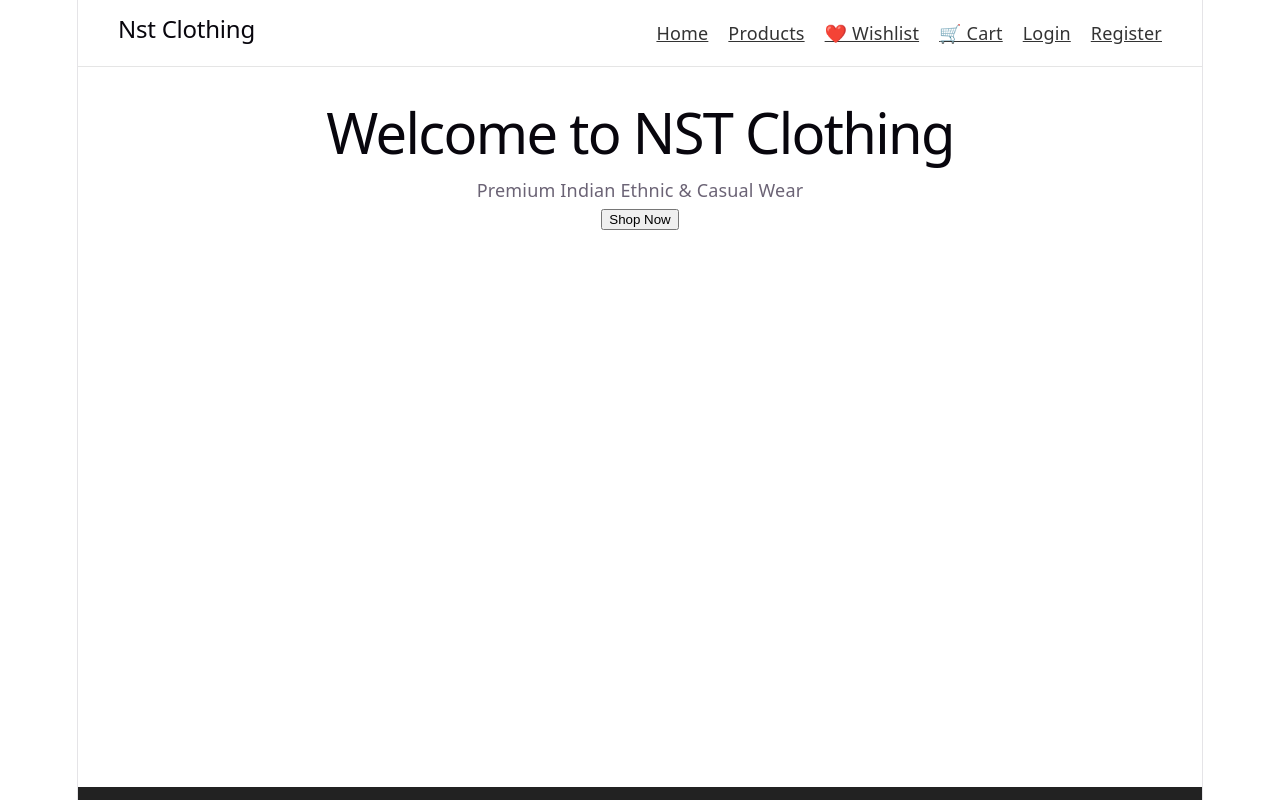
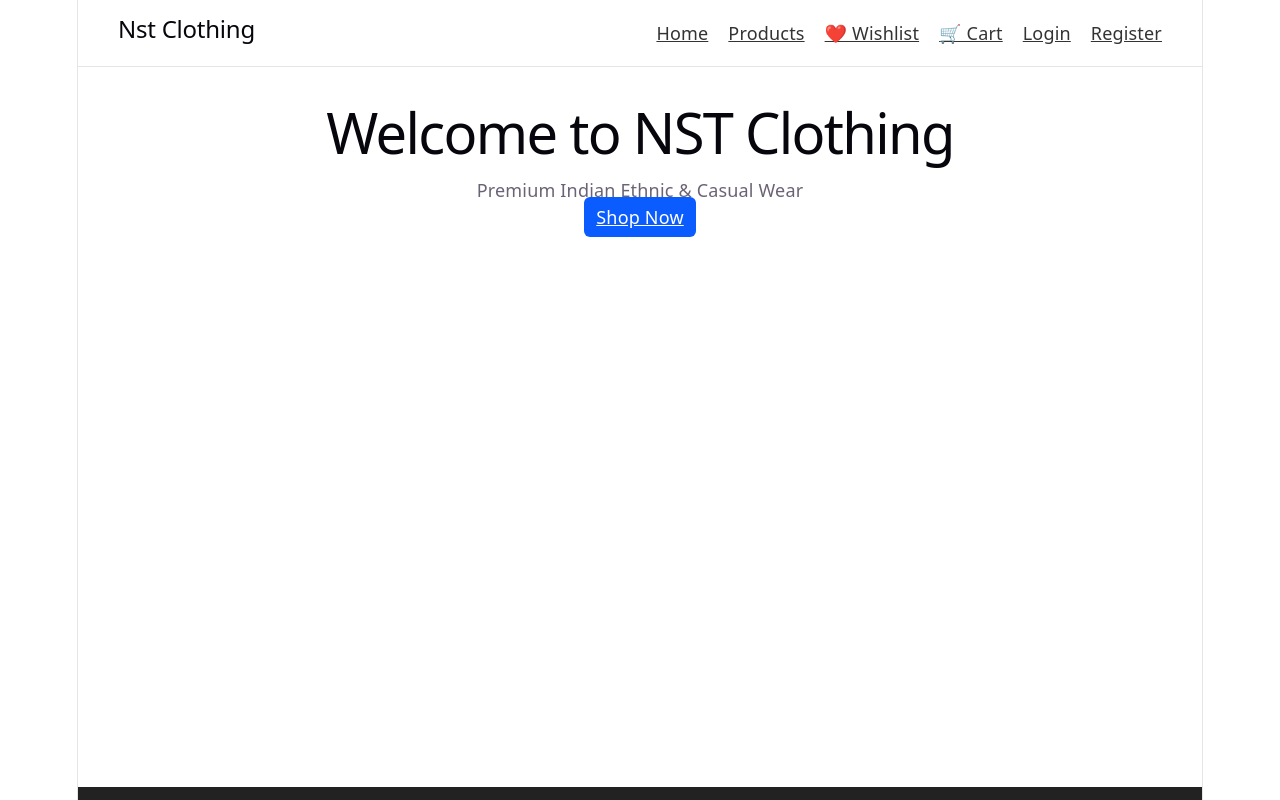
Before and after one commit to bhavikamange03/nst, a React (Vite) app in the folder nst-frontend/: page / in a window 1280 px wide. Shown: the top 800 px of the page. Built offline with nearby package versions, Linux system fonts and the light colour scheme.

Commit message:
Adding homepage shopnow link

```diff
--- a/nst-frontend/src/pages/Home/Home.jsx
+++ b/nst-frontend/src/pages/Home/Home.jsx
@@ -1,3 +1,5 @@
+import { Link } from 'react-router-dom';
+
 function Home() {
   return (
     <>
@@ -7,9 +9,7 @@
         Premium Indian Ethnic & Casual Wear
       </p>
 
-      <button>
-        Shop Now
-      </button>
+      <Link to="/products" className="btn">Shop Now</Link>
     </>
   );
 }
```
